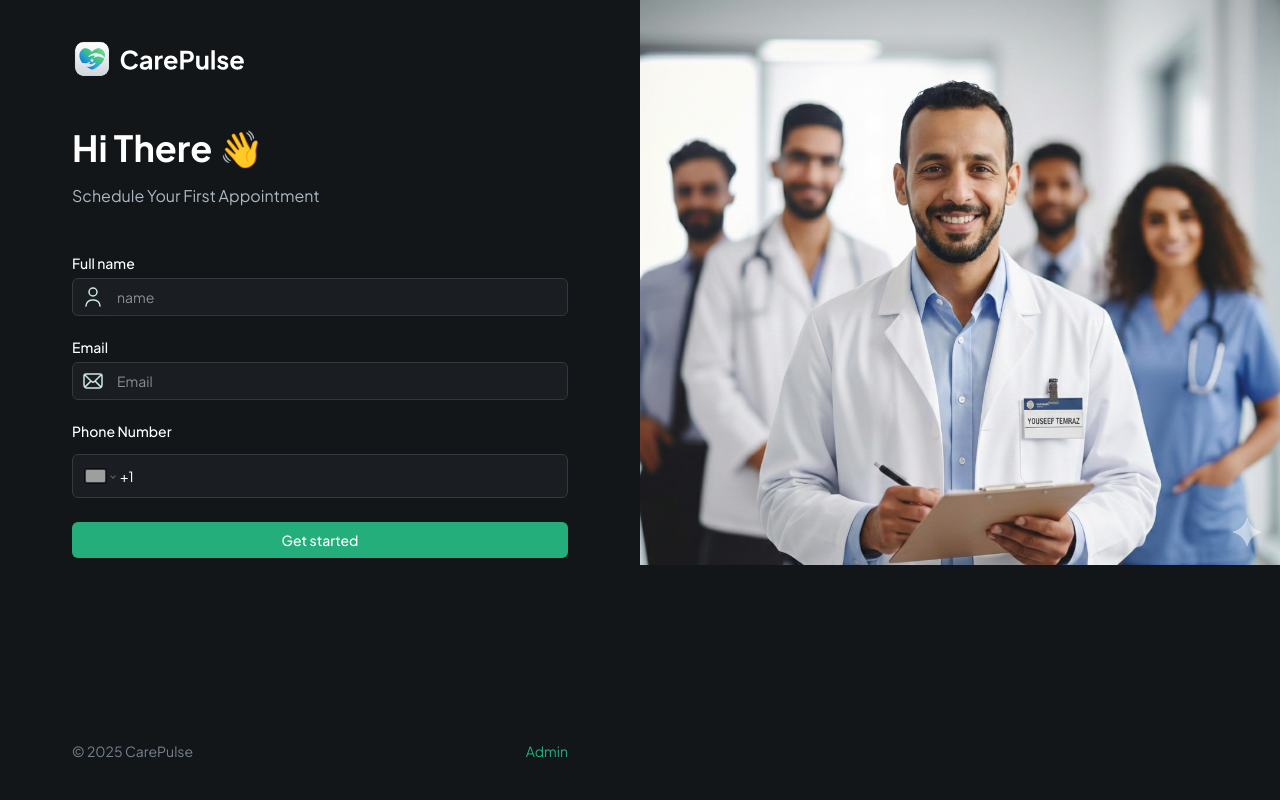
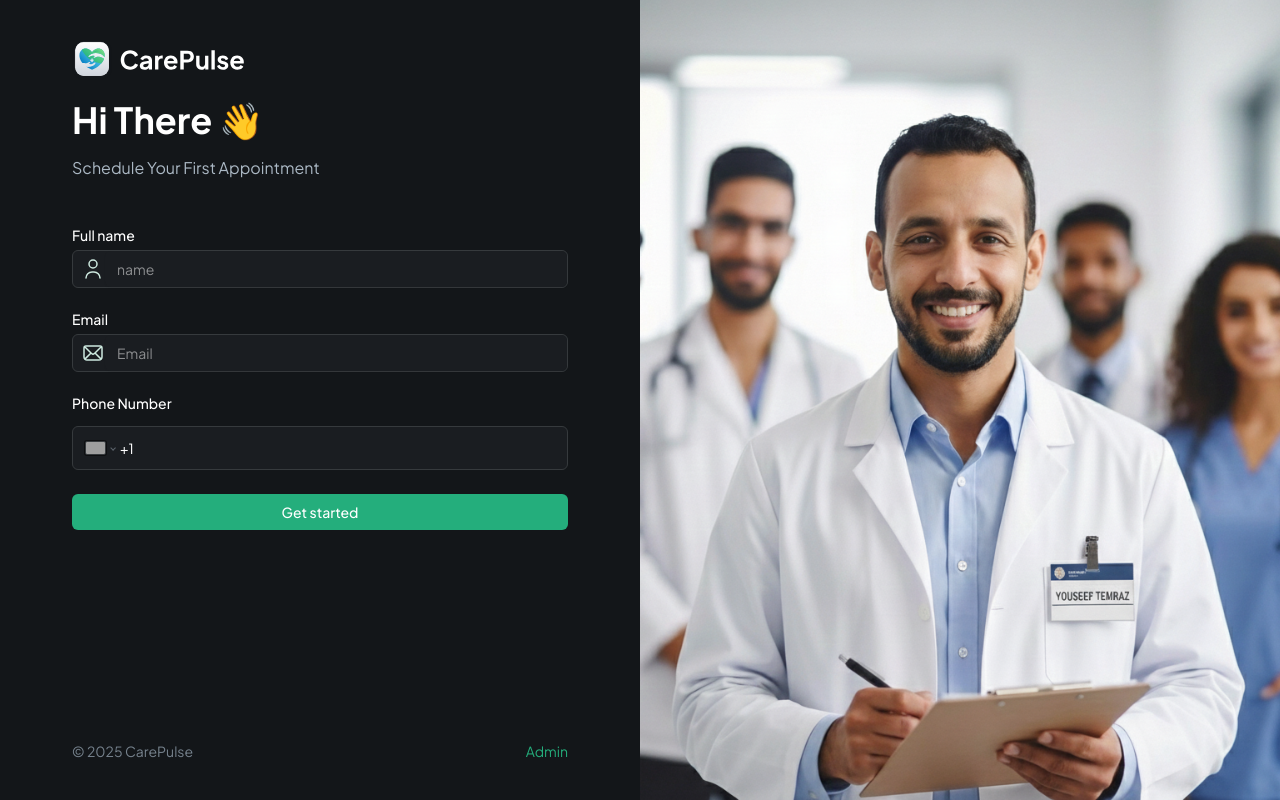
Before and after one commit to DrYoussefTemraz/RemotePatientMonitoringApp, a Next.js app: page / in a window 1280 px wide. Built offline with nearby package versions, Linux system fonts and the light colour scheme; grey boxes are pictures that could not be loaded.

Commit message:
responsive side image

```diff
--- a/app/page.tsx
+++ b/app/page.tsx
@@ -8,16 +8,16 @@ export default function Home() {
       {/* Left side - Form */}
       <div className="flex-1 overflow-y-auto">
         <section className="remove-scrollbar container h-full">
-          <div className="sub-container max-w-[496px] py-10">
+          <div className="sub-container max-w-[496px] py-5">
             <Image
               src='/assets/icons/logo-full.svg'
               alt="patient"
               width={1000}
               height={1000}
-              className="mb-12 h-10 w-fit"
+              className="mb-5 h-10 w-fit"
             />
             <PatientForm />
-            <div className="text-14-regular mt-20 flex justify-between">
+            <div className="text-14-regular mt-10 flex justify-between">
               <p className="text-dark-600">
                 © 2025 CarePulse
               </p>
@@ -30,12 +30,14 @@ export default function Home() {
       </div>
 
       {/* Right side - Image */}
-      <div className="hidden md:block w-1/2 relative h-full">
+      <div className="hidden md:flex w-1/2 h-full relative overflow-hidden">
         <Image
           src='/assets/images/joeboardingimg.png'
           alt="Onboarding"
-          width={1000}
-          height={1000}
+          fill
+          sizes="(max-width: 768px) 100vw, 50vw"
+          className="object-cover w-full h-full"
+          priority
         />
       </div>
     </div>
```
